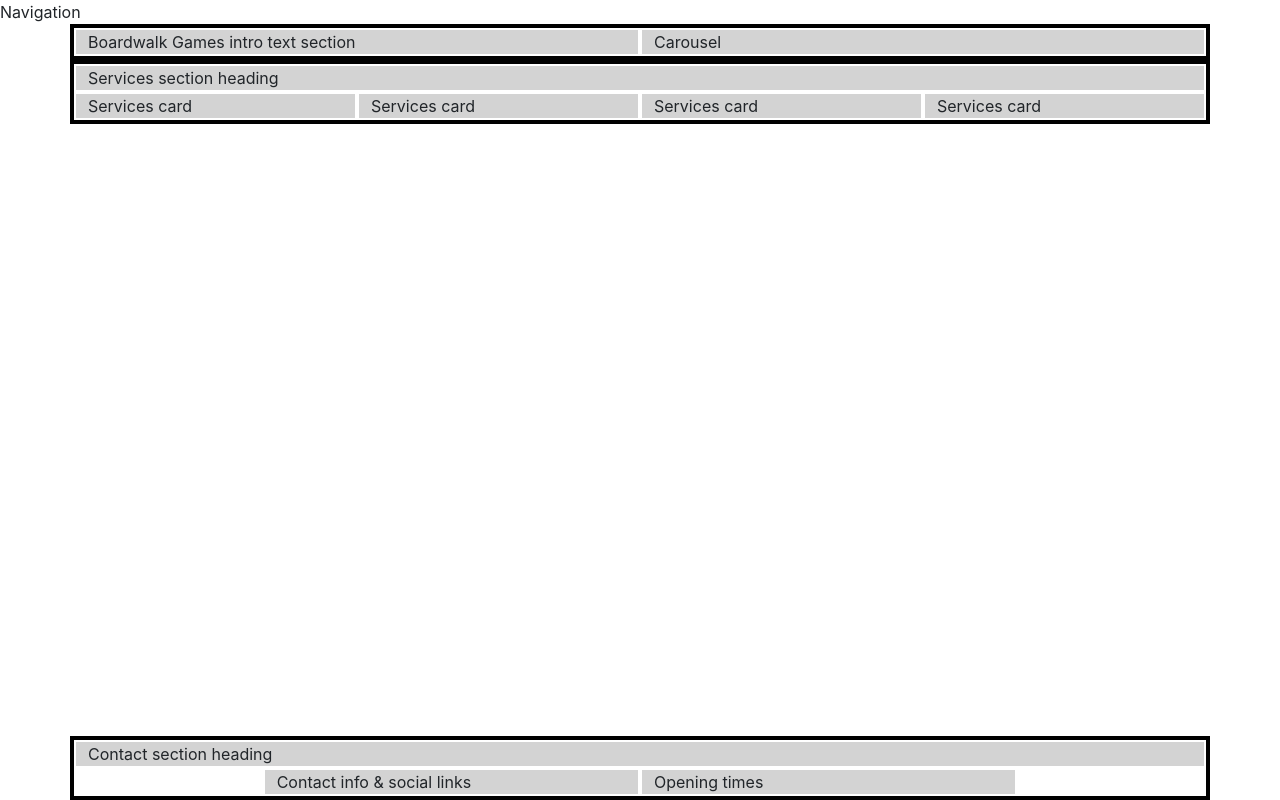
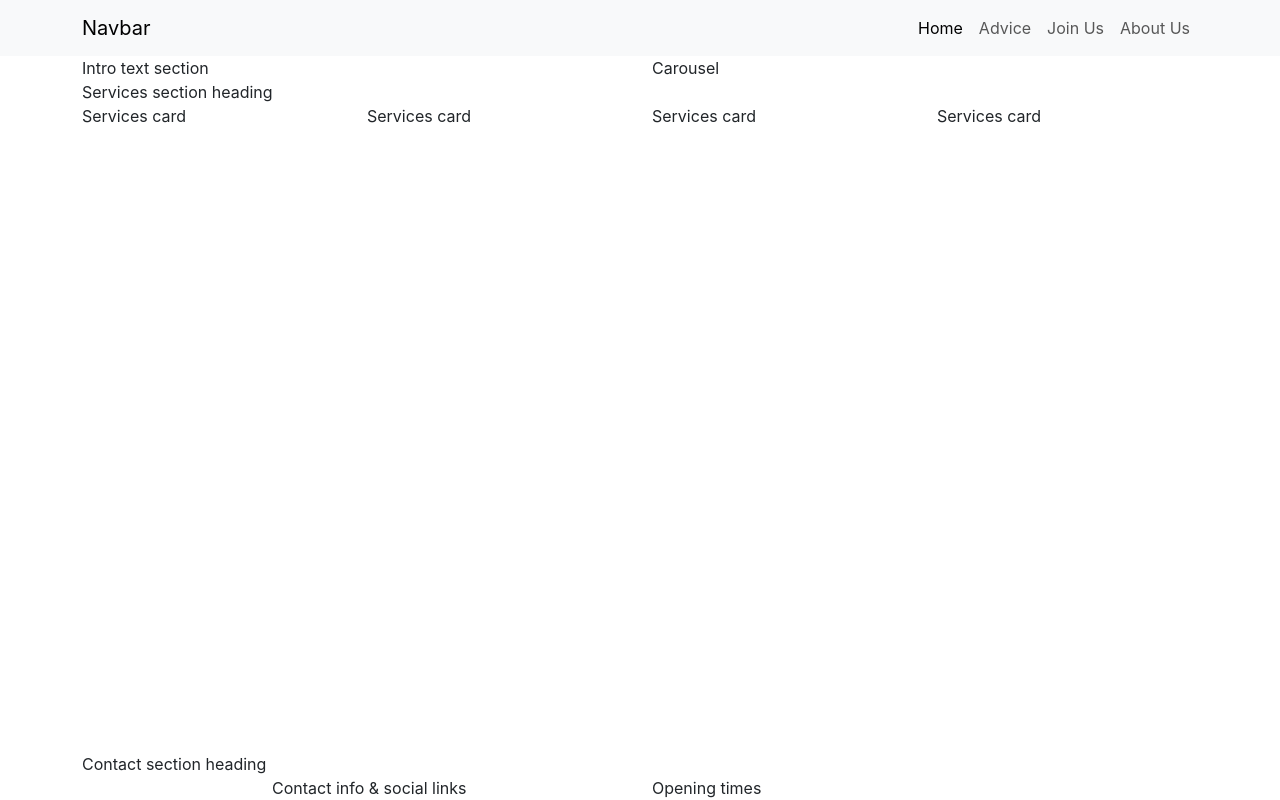
Before and after one commit to csmatthew/scholars-orchard, a plain HTML site: page index.html in a window 1280 px wide. Drawn offline with nearby package versions, Linux system fonts and the light colour scheme; a script that the page names is missing.

Commit message:
Add homepage navigation

```diff
--- a/assets/css/style.css
+++ b/assets/css/style.css
@@ -37,6 +37,7 @@ h3 {
 
 /* grid visualisation CSS for testing */
 
+/*
 .container,
 .row {
     border: 2px solid black;
@@ -46,3 +47,4 @@ h3 {
     border: 2px solid white;
     background-color: lightgray;
 }
+*/
--- a/index.html
+++ b/index.html
@@ -1,32 +1,53 @@
 <!DOCTYPE html>
 <html lang="en">
+
 <head>
   <meta charset="UTF-8" />
   <meta name="viewport" content="width=device-width, initial-scale=1.0" />
-    <meta
-      name="description"
-      content="Scholars Garden, mental health supports, students, disabilities, learning differences, autism, adhd, dyslexia, dyscalculia, learning plan, support"
-    />
+  <meta name="description"
+    content="Scholars Garden, mental health supports, students, disabilities, learning differences, autism, adhd, dyslexia, dyscalculia, learning plan, support" />
   <title>Scholars' Orchard</title>
   <!-- Bootstrap 5 CSS -->
-    <link
-      href="https://cdn.jsdelivr.net/npm/bootstrap@5.3.3/dist/css/bootstrap.min.css"
-      rel="stylesheet"
-      integrity="sha384-QWTKZyjpPEjISv5WaRU9OFeRpok6YctnYmDr5pNlyT2bRjXh0JMhjY6hW+ALEwIH"
-      crossorigin="anonymous"
-    />
+  <link href="https://cdn.jsdelivr.net/npm/bootstrap@5.3.3/dist/css/bootstrap.min.css" rel="stylesheet"
+    integrity="sha384-QWTKZyjpPEjISv5WaRU9OFeRpok6YctnYmDr5pNlyT2bRjXh0JMhjY6hW+ALEwIH" crossorigin="anonymous" />
   <!-- Custom CSS -->
   <link rel="stylesheet" href="/assets/css/style.css" />
 </head>
 
+<!-- Classes on body set to work with mt-auto on footer to ensure it always stays at the bottom of the page -->
+
 <body class="d-flex flex-column min-vh-100">
   <!-- Navigation -->
-     <div>Navigation</div>
+  <nav class="navbar navbar-expand-lg bg-body-tertiary">
+    <div class="container">
+      <a class="navbar-brand" href="index.html">Navbar</a>
+      <button class="navbar-toggler" type="button" data-bs-toggle="collapse" data-bs-target="#navbarNav"
+        aria-controls="navbarNav" aria-expanded="false" aria-label="Toggle navigation">
+        <span class="navbar-toggler-icon"></span>
+      </button>
+      <div class="collapse navbar-collapse" id="navbarNav">
+        <ul class="navbar-nav ms-auto">
+          <li class="nav-item">
+            <a class="nav-link active" aria-current="page" href="index.html">Home</a>
+          </li>
+          <li class="nav-item">
+            <a class="nav-link" href="#">Advice</a>
+          </li>
+          <li class="nav-item">
+            <a class="nav-link" href="#">Join Us</a>
+          </li>
+          <li class="nav-item">
+            <a class="nav-link" href="#">About Us</a>
+          </li>
+        </ul>
+      </div>
+    </div>
+  </nav>
 
   <!-- Header with carousel -->
   <header class="container">
     <div class="row">
-          <div class="col-12 col-xl-6">Boardwalk Games intro text section</div>
+      <div class="col-12 col-xl-6">Intro text section</div>
       <div class="col-12 col-xl-6">Carousel</div>
     </div>
   </header>
@@ -58,16 +79,12 @@
   </footer>
 
   <!-- Bootstrap 5 JS -->
-    <script
-      src="https://cdn.jsdelivr.net/npm/bootstrap@5.3.3/dist/js/bootstrap.bundle.min.js"
-      integrity="sha384-kenU1KFdBIe4zVF0s0G1M5b4hcpxyD9F7jL+3i6t4U26p5r1zY+0I5t5t5t5t5t5"
-      crossorigin="anonymous"
-    ></script>
+  <script src="https://cdn.jsdelivr.net/npm/bootstrap@5.3.3/dist/js/bootstrap.bundle.min.js"
+    integrity="sha384-kenU1KFdBIe4zVF0s0G1M5b4hcpxyD9F7jL+3i6t4U26p5r1zY+0I5t5t5t5t5t5" crossorigin="anonymous">
+  </script>
 
   <!-- Font Awesome kit -->
-    <script
-      src="https://kit.fontawesome.com/645226beaa.js"
-      crossorigin="anonymous"
-    ></script>
+  <script src="https://kit.fontawesome.com/645226beaa.js" crossorigin="anonymous"></script>
 </body>
+
 </html>
```
Lines whose indentation alone changed are shown as unchanged.
